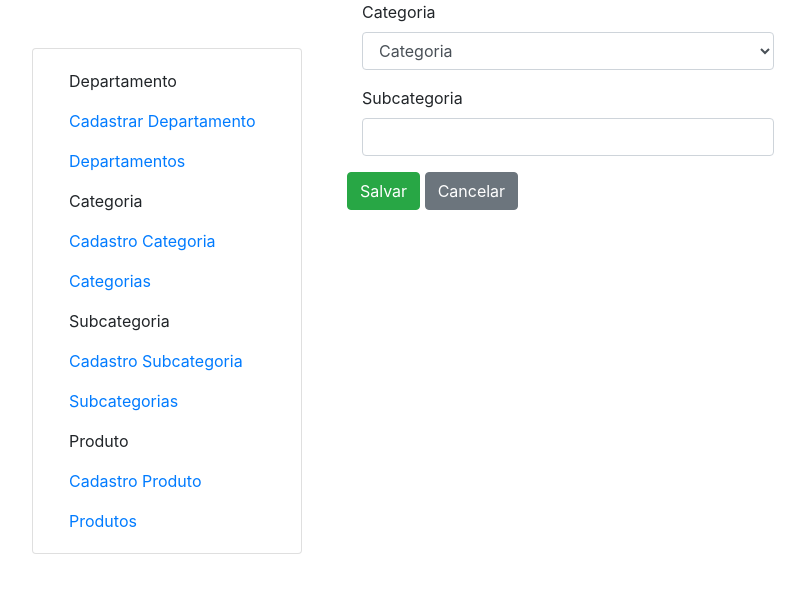
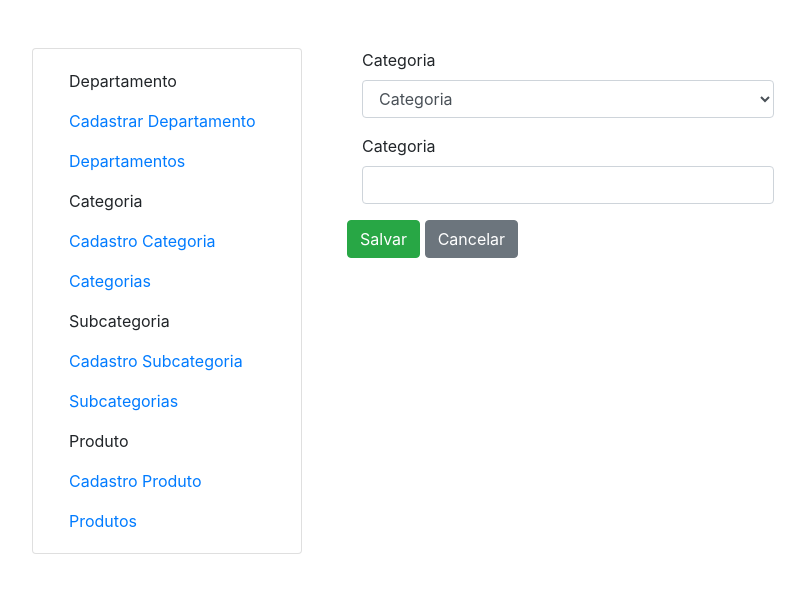
Before and after one commit to brunatregnago/MercadoPI, a CodeIgniter app: page /MercadoPI/index.php/subcategoria/cadastro in a window 1280 px wide. Shown: the part 56-649 px from the top of the page, without its empty margins (38-843 px from the left). Run offline with CodeIgniter, Linux system fonts and the light colour scheme; data that the repository does not hold is empty; some libraries are stand-ins or nearby versions.

Commit message:
CRUD Subcategoria

```diff
--- a/application/controllers/Subcategoria.php
+++ b/application/controllers/Subcategoria.php
@@ -39,7 +39,7 @@ class Subcategoria extends CI_Controller {
         } else {
 
             $data = array(
-                'id_categoria' => $this->input->post('id_categoria'),
+                'cd_categoria' => $this->input->post('id_categoria'),
                 'nome_subcategoria' => $this->input->post('nome_subcategoria')
             );
 
@@ -54,12 +54,15 @@ class Subcategoria extends CI_Controller {
     }
 
     public function alterar($id_subcategoria) {
+
         if ($id_subcategoria > 0) {
 
             $this->form_validation->set_rules('id_categoria', 'id_categoria', 'required');
             $this->form_validation->set_rules('nome_subcategoria', 'nome_subcategoria', 'required');
 
             if ($this->form_validation->run() == false) {
+
+                $data['categoria'] = $this->CategoriaModel->getAll();
                 $data['subcategoria'] = $this->SubcategoriaModel->getOne($id_subcategoria);
                 $this->load->view('BackEnd/Header');
                 $this->load->view('BackEnd/HeaderLateralProduto');
@@ -67,7 +70,7 @@ class Subcategoria extends CI_Controller {
                 //$this->load->view('Footer');
             } else {
                 $data = array(
-                    'id_categoria' => $this->input->post('id_categoria'),
+                    'cd_categoria' => $this->input->post('id_categoria'),
                     'nome_subcategoria' => $this->input->post('nome_subcategoria')
                 );
                 if ($this->SubcategoriaModel->update($id_subcategoria, $data)) {
--- a/application/views/BackEnd/FormSubcategoria.php
+++ b/application/views/BackEnd/FormSubcategoria.php
@@ -1,10 +1,11 @@
 
-<form action="" class="col-md-9" method="POST">
-    <div class="form-group col-md-9">
+<form method="POST" action="" class="col-9 mt-5">
+    <div class="form-group col-9">
         <div class="form-group col-md-9">
-            <input type="hidden" name="id_subcategoria" value="<?= (isset($subcagoria)) ? $subcategoria->id_subcategoria : ''; ?>">
+            <input type="hidden" name="id_subcategoria" value="<?= (isset($subcategoria)) ? $subcategoria->id_subcategoria : ''; ?>">
+
             <label for="categoria">Categoria</label>
-            <select id="categoria" class="form-control" >
+            <select id="id_categoria" name="id_categoria" class="form-control">
                 <option selected>Categoria</option>
                 <?php
                 foreach ($categoria as $cat) {
@@ -14,10 +15,9 @@
             </select>
         </div>
         <div class="form-group col-md-9">
-            <label for="subcategoria">Subcategoria</label>
-            <input type="text" class="form-control" id="id_subcategoria" name="id_subcategoria" placeholder="" value="">
+            <label for="categoria">Categoria</label>
+            <input type="text" class="form-control" id="nome_subcategoria" placeholder="" name="nome_subcategoria" placeholder="" value="<?= (isset($subcategoria)) ? $subcategoria->nome_subcategoria : ''; ?>">
         </div>
-
         <button type="submit" class="btn btn-success mb-2">Salvar</button>
         <button type="reset" class="btn btn-secondary mb-2">Cancelar</button>
     </div>
--- a/application/views/BackEnd/ListaSubcategoria.php
+++ b/application/views/BackEnd/ListaSubcategoria.php
@@ -13,9 +13,9 @@
                     echo '<tr>';
                     echo '<td>' . $sub->nome_subcategoria . '</td>';
                     echo '<td>'
-                    . '<a class="btn btn-warning text-white mr-2" href="' . $this->config->base_url() . 'index.php/Subcategoria/alterar/'
+                    . '<a class="btn btn-warning text-white mr-2" href="' . $this->config->base_url() . 'Subcategoria/alterar/'
                     . $sub->id_subcategoria . '"><i class="fas fa-edit"></i></a>'
-                    . '<a class="btn btn-danger" href="' . $this->config->base_url() . 'index.php/Subcategoria/deletar/'
+                    . '<a class="btn btn-danger" href="' . $this->config->base_url() . 'Subcategoria/deletar/'
                     . $sub->id_subcategoria . '"><i class="fas fa-trash"></i></a>'
                     . '</td>';
                     echo '</tr>';
```
